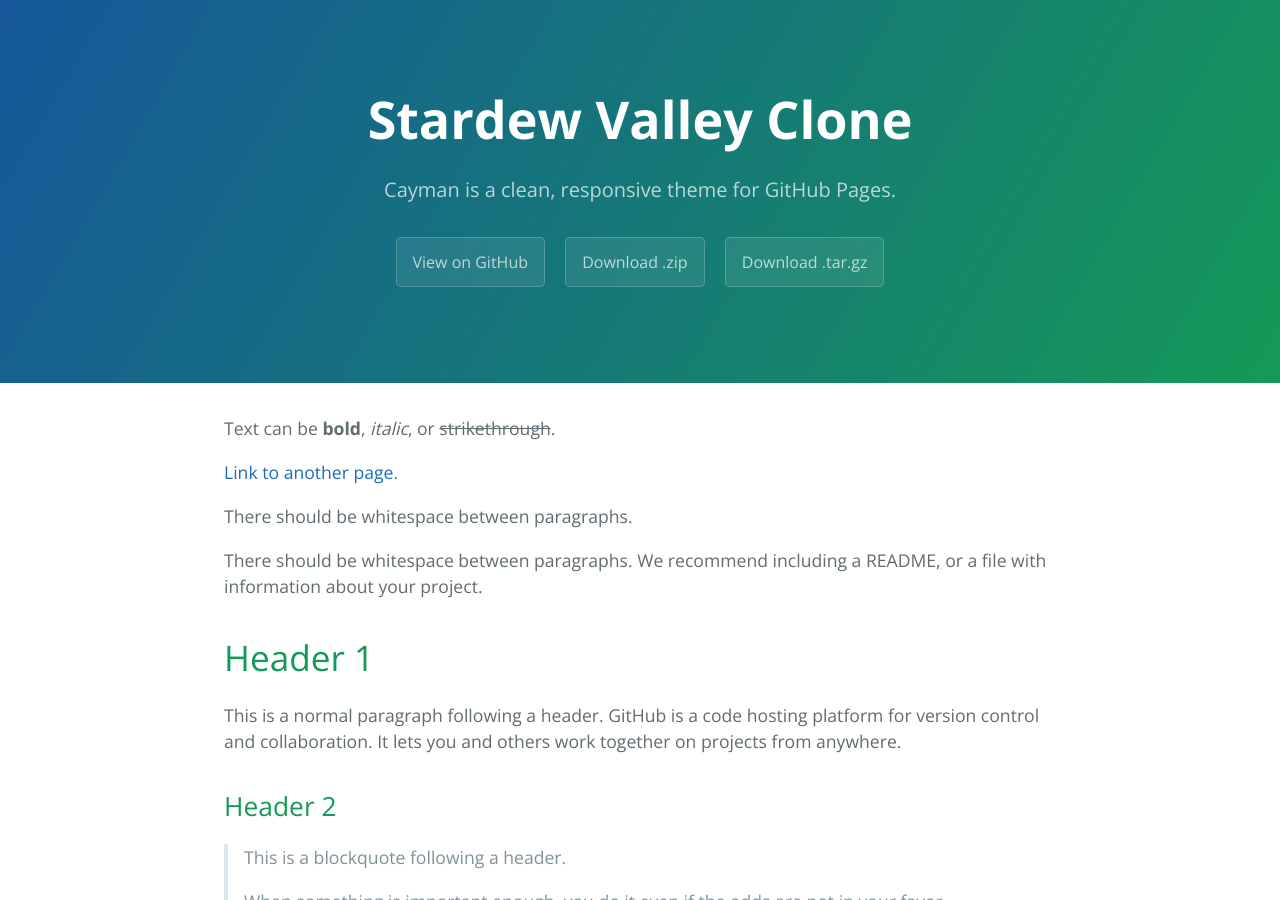
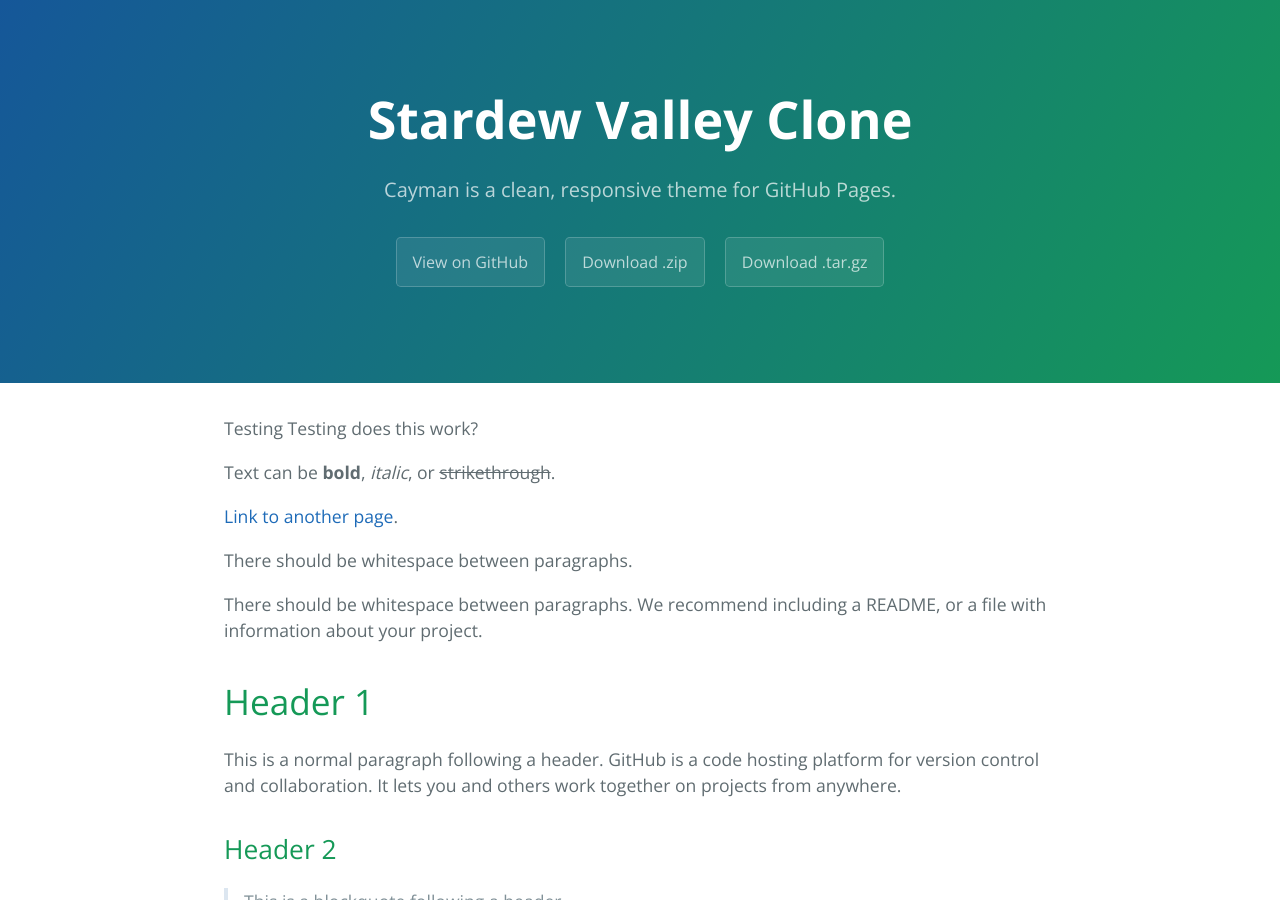
Before and after one commit to olincollege/Softdew-Valley, a Jekyll site: the page built from docs/index.md, in a window 1280 px wide and 900 px high. Built offline with Jekyll 4.4.1, drawn with Linux system fonts in a browser that asks for light colours.

Commit message:
Test commit to see if website updates

```diff
--- a/docs/index.md
+++ b/docs/index.md
@@ -1,6 +1,7 @@
 ---
 layout: default
 ---
+Testing Testing does this work?
 
 Text can be **bold**, _italic_, or ~~strikethrough~~.
 
```
